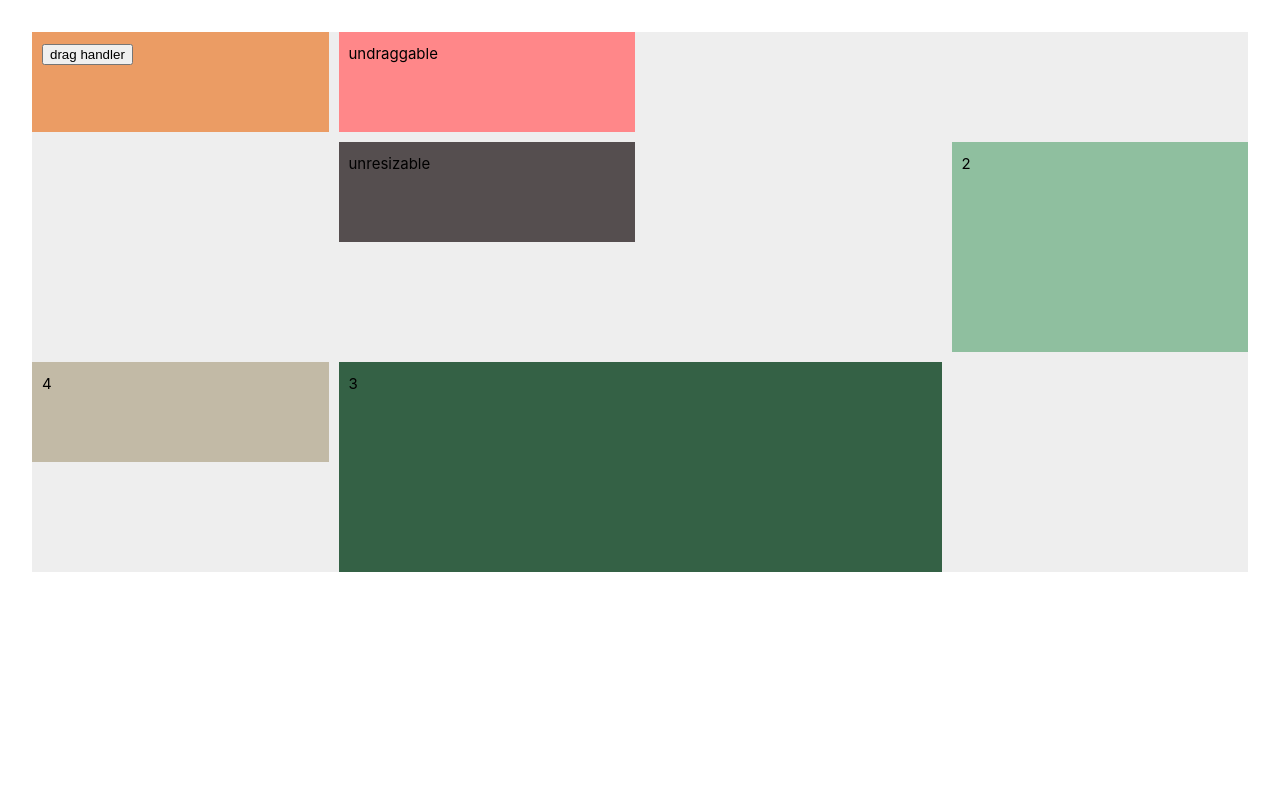
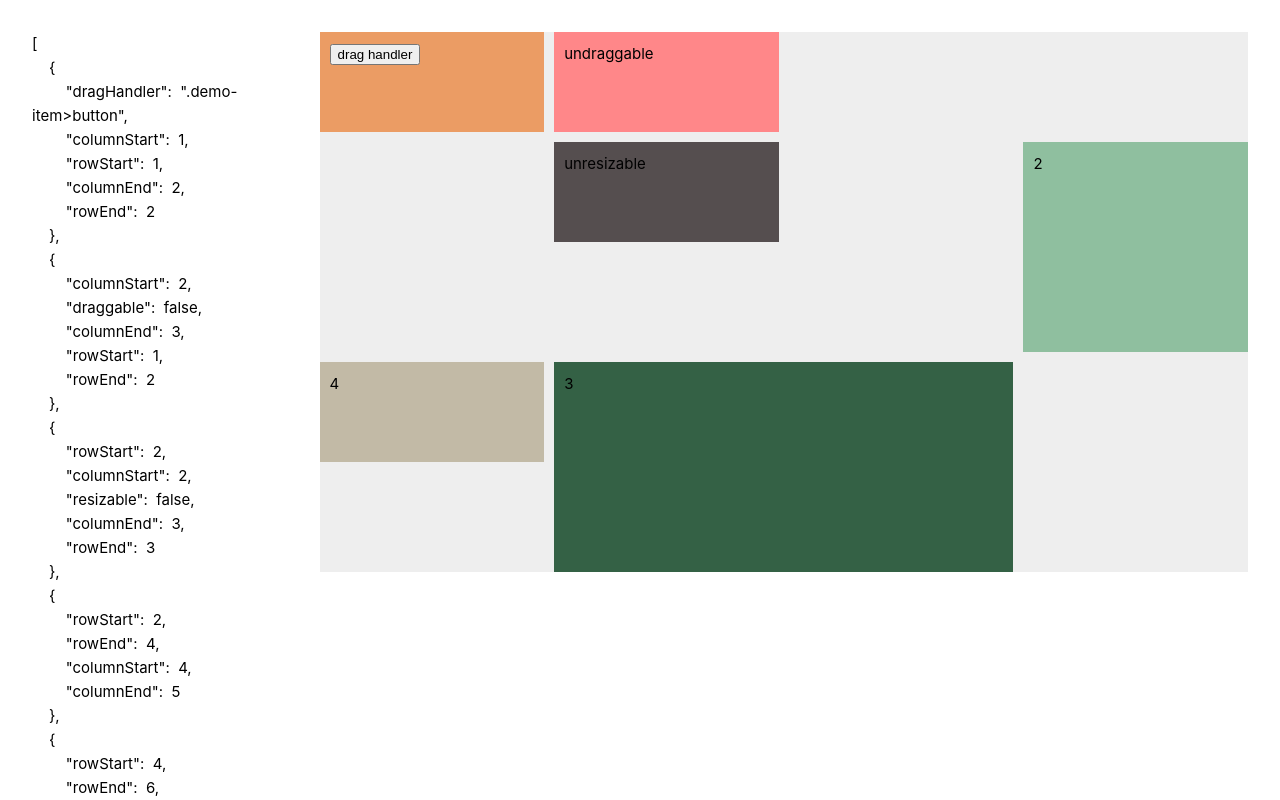
Before and after one commit to xachary/vue3-grid-drag-resize, a Vue app: page / in a window 1280 px wide. Shown: the top 800 px of the page. Built offline with nearby package versions, Linux system fonts and the light colour scheme.

Commit message:
docs: update demo

```diff
--- a/src/demo/App.vue
+++ b/src/demo/App.vue
@@ -47,9 +47,9 @@ const children: Ref<GridDragResizeProps['children']> = ref([
 
 <template>
 <div class="page">
+  <div v-html="JSON.stringify(children, null, 2).replace(/\n/g, '<br>').replace(/\s/g, '&nbsp; ')"></div>
   <GridDragResize :columns="4" :gap="10" :row-size="100" :row-expandable="true" :readonly="false" :children="children">
   </GridDragResize>
-  <!-- <div v-html="JSON.stringify(children, null, 2).replace(/\n/g, '<br>').replace(/\s/g, '&nbsp; ')"></div> -->
 </div>
 </template>
 
@@ -92,6 +92,8 @@ body {
 <style lang="less">
 .page {
   padding: 32px;
+  display: flex;
+  align-items: flex-start;
 }
 
 .demo-item {
@@ -101,6 +103,7 @@ body {
 
 .grid-drag-resize {
   background-color: #eee;
+  width: 80%;
 
   .grid-drag-resize__item {
     background-color: #ddd;
```
Also changed, not shown: 2 other files (tests, documents, lock files or other folders).
